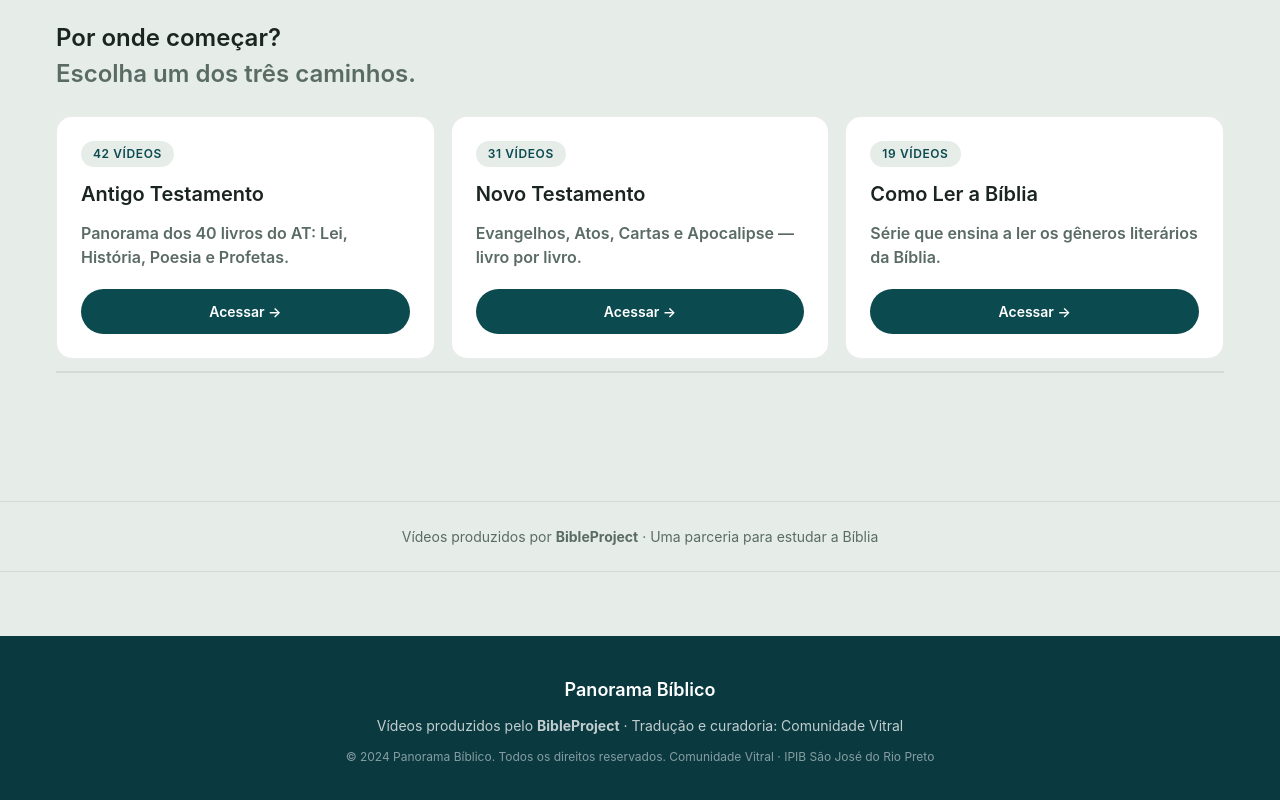
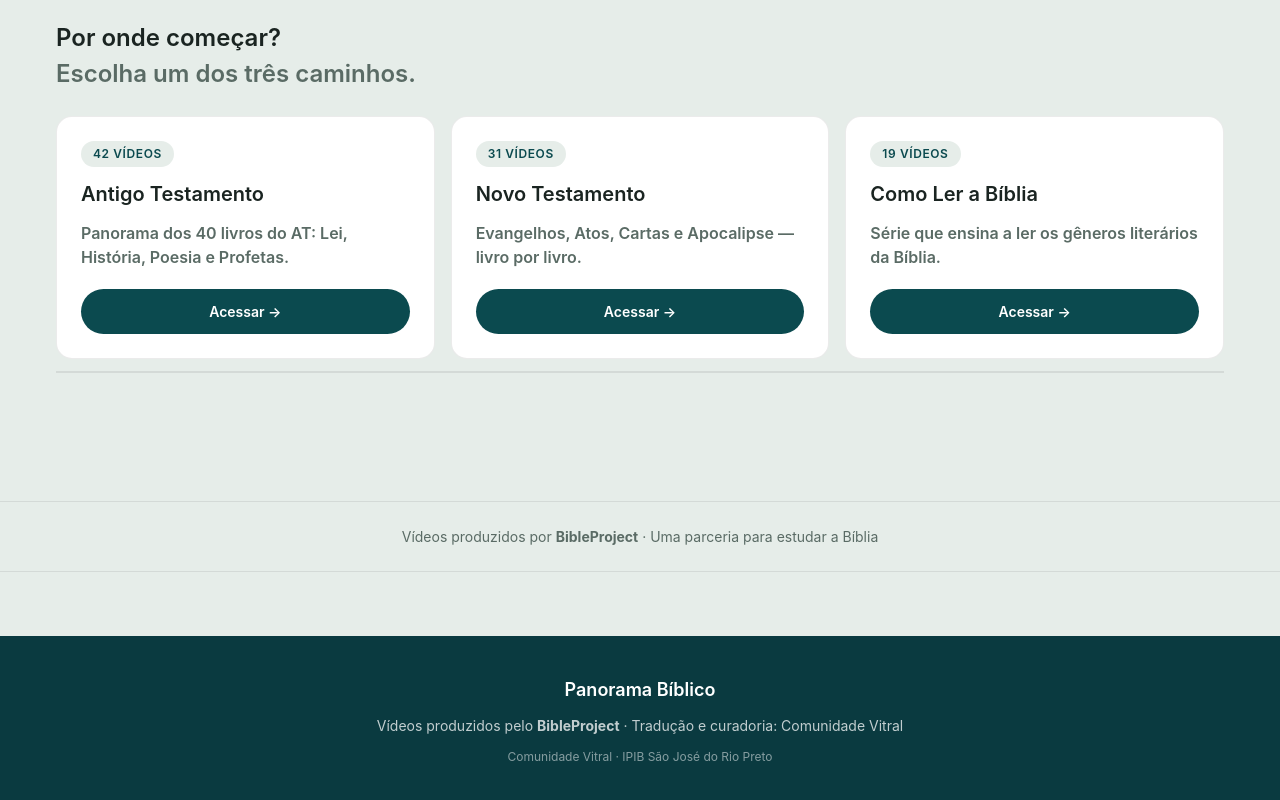
Before and after one commit to comunidadevitral/panorama_biblico, an Astro site: page / in a window 1280 px wide. Shown: the part 474-1274 px from the top of the page. Built offline with nearby package versions, Linux system fonts and the light colour scheme; Astro itself is replaced by a stand-in of ours.

Commit message:
feat(footer): replace copyright text with Comunidade Vitral and IPIB credit only

```diff
--- a/src/components/Footer.astro
+++ b/src/components/Footer.astro
@@ -4,7 +4,7 @@
     <p class="site-footer__text">
       Vídeos produzidos pelo <strong>BibleProject</strong> · Tradução e curadoria: Comunidade Vitral
     </p>
-    <p class="site-footer__copy">© 2024 Panorama Bíblico. Todos os direitos reservados. Comunidade Vitral · IPIB São José do Rio Preto</p>
+    <p class="site-footer__copy">Comunidade Vitral · IPIB São José do Rio Preto</p>
   </div>
 </footer>
 
```
